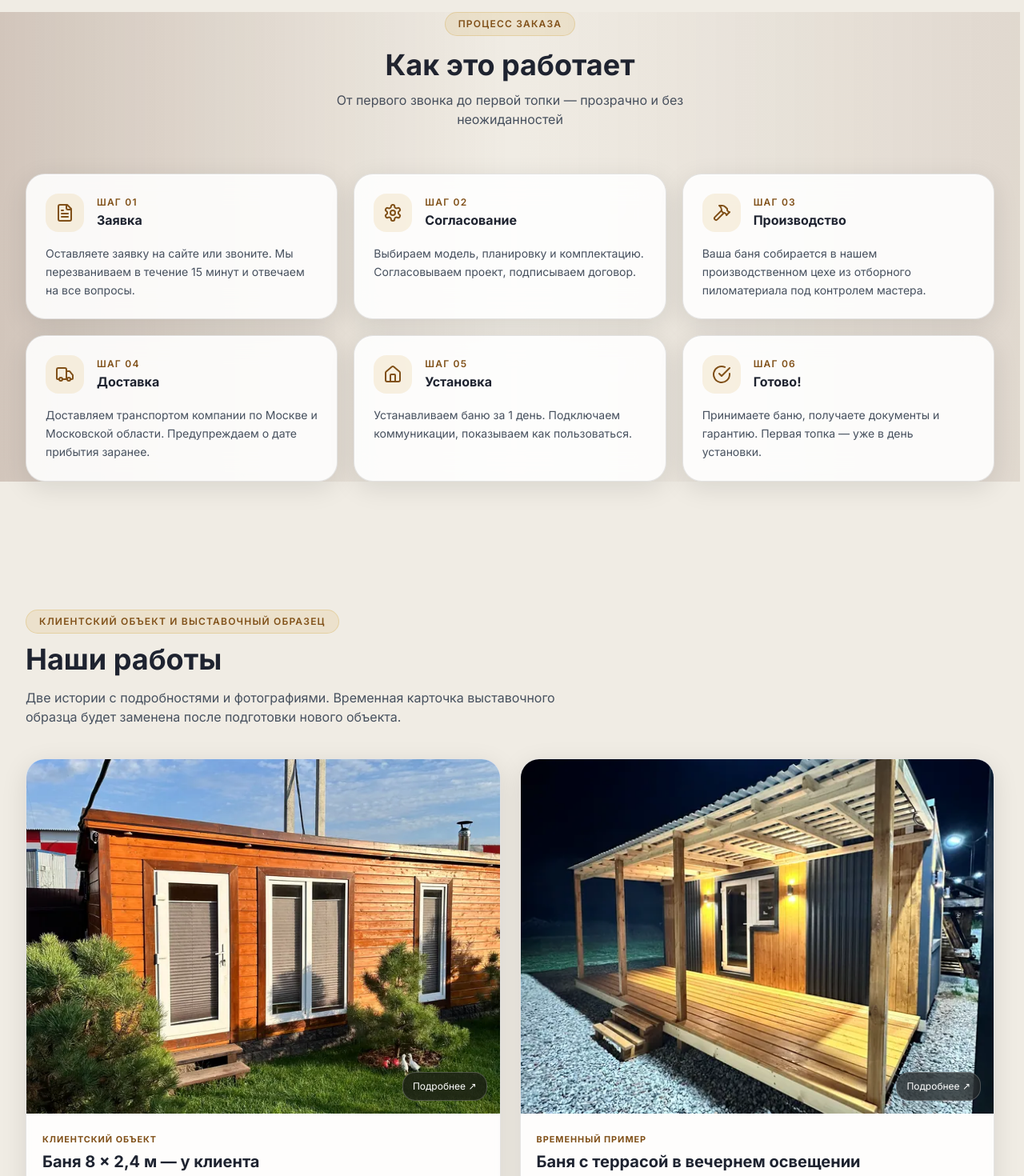
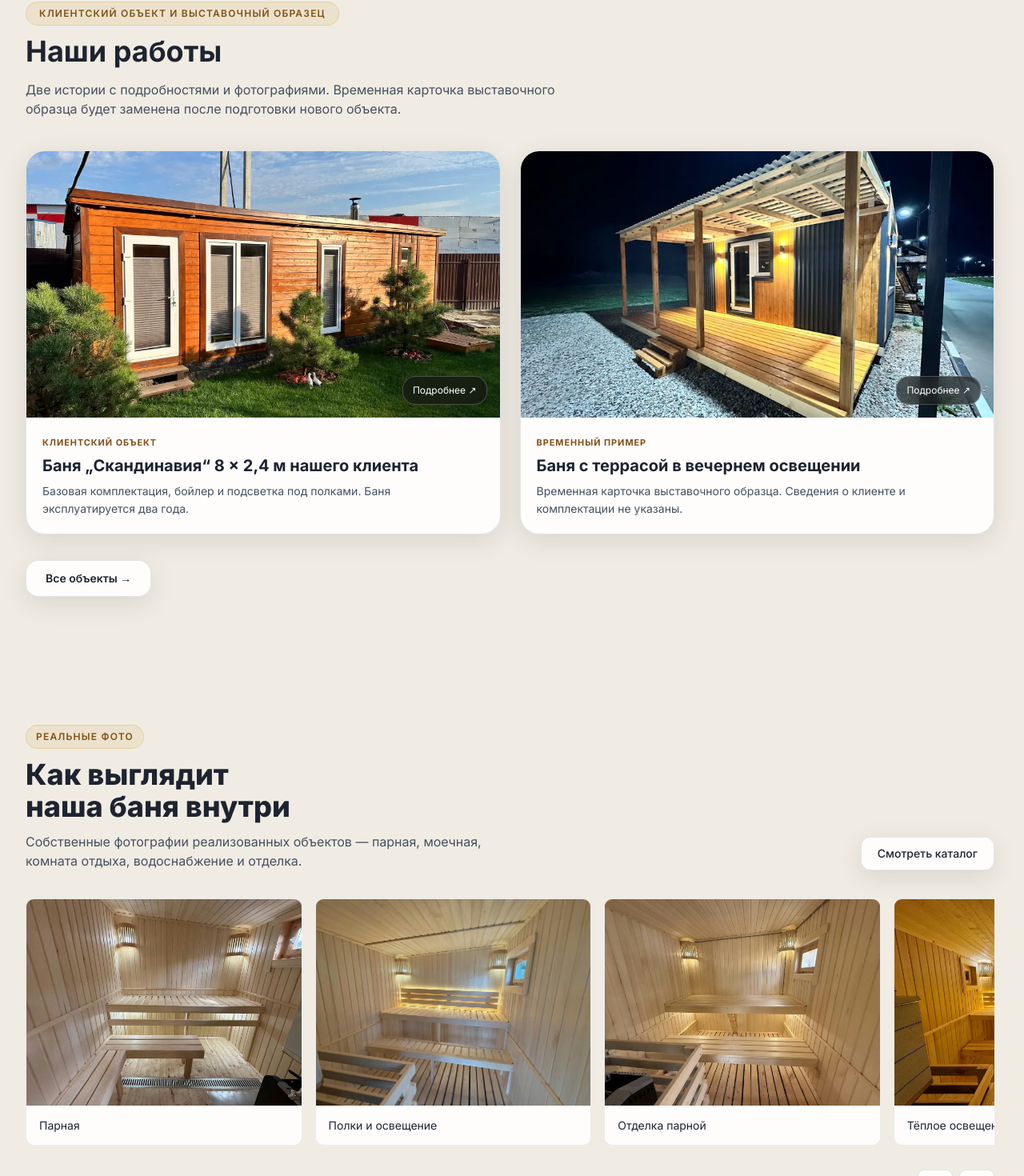
Before and after one commit to MorZzeS/NEW-SITE-BANI, a Next.js app: page / in a window 1280 px wide. Shown: the part 3951-5421 px from the top of the page at 80% size. Built offline with nearby package versions, Linux system fonts and the light colour scheme; no server answers.

Commit message:
fix(home): refine portfolio cards and section order

```diff
--- a/src/app/page.tsx
+++ b/src/app/page.tsx
@@ -18,9 +18,9 @@ export default function HomePage() {
       <ScrollReveal><CategoriesSection /></ScrollReveal>
       <ScrollReveal><PopularSaunasSection /></ScrollReveal>
       <ScrollReveal><WhyUsSection /></ScrollReveal>
-      <ScrollReveal><InteriorPhotosSection /></ScrollReveal>
       <ScrollReveal><HowItWorksSection /></ScrollReveal>
       <ScrollReveal><ProjectsSection /></ScrollReveal>
+      <ScrollReveal><InteriorPhotosSection /></ScrollReveal>
       <ScrollReveal><ArticlesSection /></ScrollReveal>
       <ScrollReveal><CTASection /></ScrollReveal>
     </>
--- a/src/components/sections/real-works.css
+++ b/src/components/sections/real-works.css
@@ -1,7 +1,7 @@
 .real-works-grid{display:grid;grid-template-columns:repeat(3,minmax(0,1fr));gap:1.25rem}
 .real-works-card{display:block;width:100%;padding:0;overflow:hidden;text-align:left;color:inherit;cursor:pointer}
-.real-works-image{display:block;position:relative;aspect-ratio:4/3;overflow:hidden;background:rgba(255,255,255,.04)}
-.real-works-image img{object-fit:cover;transition:transform .35s ease}
+.real-works-image{display:block;position:relative;aspect-ratio:16/9;overflow:hidden;background:rgba(255,255,255,.04)}
+.real-works-image img{object-fit:contain;transition:transform .35s ease}
 .real-works-card:hover .real-works-image img{transform:scale(1.035)}
 .real-works-open{position:absolute;bottom:1rem;right:1rem;padding:.5rem .75rem;border:1px solid rgba(255,255,255,.22);border-radius:1rem;background:rgba(20,20,20,.65);color:#fff;font-size:.75rem;backdrop-filter:blur(12px)}
 .real-works-caption{display:block;padding:1rem 1.25rem;font-size:.875rem;line-height:1.5}
--- a/src/data/projects.json
+++ b/src/data/projects.json
@@ -156,9 +156,9 @@
     {
       "id": "client-8x24",
       "slug": "banya-8x24-u-klienta",
-      "title": "Баня 8 × 2,4 м — у клиента",
-      "pageHeading": "Баня 8 × 2,4 м — реальная история нашего клиента",
-      "description": "Баня размером 8 × 2,4 м выполнена в базовой комплектации. Дополнительно установлены бойлер и освещение под полками. По информации владельца компании, баня эксплуатируется уже два года, и клиент доволен баней.",
+      "title": "Баня „Скандинавия“ 8 × 2,4 м нашего клиента",
+      "pageHeading": "Баня „Скандинавия“ 8 × 2,4 м нашего клиента",
+      "description": "Баня «Скандинавия» размером 8 × 2,4 м выполнена в базовой комплектации. Дополнительно установлены бойлер и освещение под полками. По информации владельца компании, баня эксплуатируется уже два года, и клиент доволен баней.",
       "order": 1,
       "visible": true,
       "evidence": "owner-confirmed",
```
Also changed, not shown: public/images/works/client-8x24/client-8x24-01-thumb.webp.
